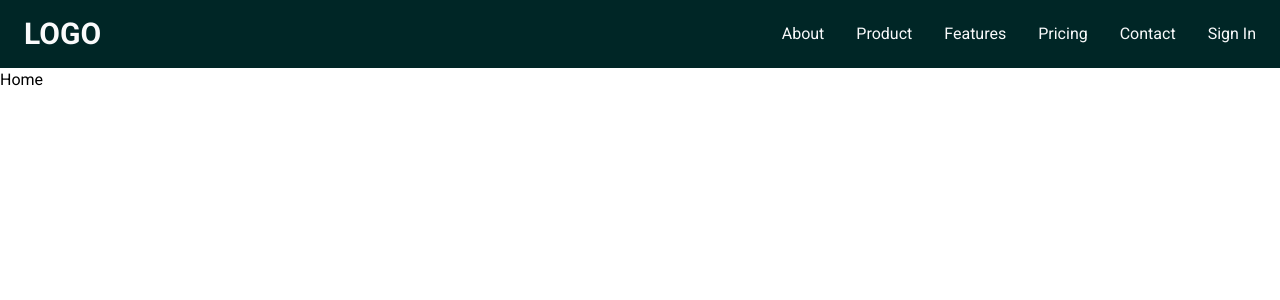
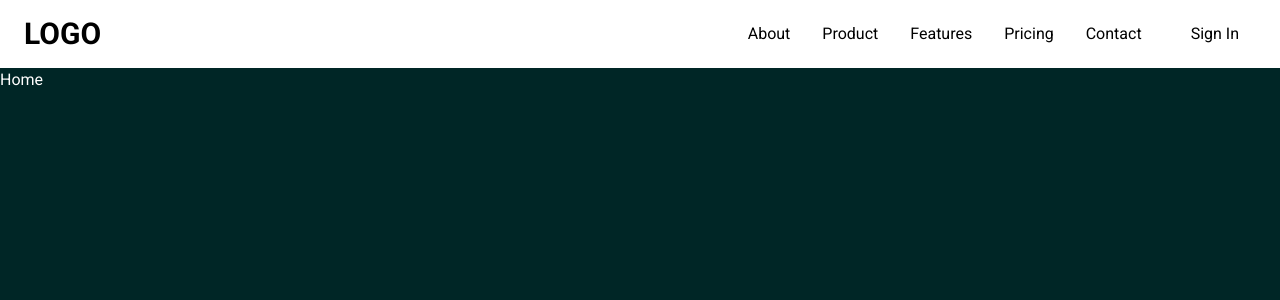
Before and after one commit to Bumblebig/Health-Diagnostic-Platform, a React (Vite) app: page / in a window 1280 px wide. Shown: the top 300 px of the page. Built offline with nearby package versions, Linux system fonts and the light colour scheme.

Commit message:
included toggle function for mobile nav

```diff
--- a/src/components/navigation/Navbar.jsx
+++ b/src/components/navigation/Navbar.jsx
@@ -1,22 +1,42 @@
+import { useState } from "react";
 import { Link } from "react-router-dom";
-import Hamburger from "./hamburger";
 
 const Navbar = () => {
+  const [nav, setNav] = useState(false);
+
+  // Toggle navigation on and off
+  const toggleNav = function () {
+    setNav(prev => !prev);
+  }
   return (
-    <header>
-      <nav className="list-none bg-primary text-gray-50 p-4 flex justify-between items-center lg:px-6">
+    <header className="w-full transition h-auto duration-200 p-4 lg:px-6">
+    {/* <header className="w-full transition-all h-auto bg-primary text-gray-50 p-4 lg:px-6"> */}
+      <nav className="list-none flex justify-between items-center transition-all duration-100">
         <li className="text-2xl font-semibold cursor-pointer lg:text-3xl"><Link to="/">LOGO</Link></li>
-
-        <Hamburger className="cursor-pointer" />
+        <svg xmlns="http://www.w3.org/2000/svg" fill="none" viewBox="0 0 24 24" strokeWidth={1.5} stroke="currentColor" className="size-7 cursor-pointer md:hidden" onClick={toggleNav}>
+          <path strokeLinecap="round" strokeLinejoin="round" d="M3.75 6.75h16.5M3.75 12h16.5m-16.5 5.25h16.5" />
+        </svg>
 
         <div className="hidden items-center gap-6 text-sm md:flex lg:text-base lg:gap-8">
-          <li className="cursor-pointer hover:text-alt"><Link to="/about-us">About</Link></li>
-          <li className="cursor-pointer hover:text-alt"><Link to="/product">Product</Link></li>
-          <li className="cursor-pointer hover:text-alt"><Link to="/features">Features</Link></li>
-          <li className="cursor-pointer hover:text-alt"><Link to="pricing">Pricing</Link></li>
-          <li className="cursor-pointer hover:text-alt"><Link to="contact">Contact</Link></li>
-          <li className="cursor-pointer hover:text-alt"><Link to="login">Sign In</Link></li>
+          <Link to="/about-us" className="cursor-pointer hover:text-alt">About</Link>
+          <Link to="/product" className="cursor-pointer hover:text-alt">Product</Link>
+          <Link to="/features" className="cursor-pointer hover:text-alt">Features</Link>
+          <Link to="pricing" className="cursor-pointer hover:text-alt">Pricing</Link>
+          <Link to="contact" className="cursor-pointer hover:text-alt">Contact</Link>
+          <Link to="login" className="cursor-pointer inline-block border border-white hover:bg-secondary px-4 py-1 rounded focus:outline-none transition duration-100 ease-in hover:border-none">Sign In</Link>
         </div>
+      </nav>
+
+      {/* Sidenav for mobile */}
+      <nav className={nav ? "w-full transition-all block duration-100" : "w-full transition-all hidden duration-100"}>
+        <ul className="block pt-6">
+          <Link to="/about-us" className="cursor-pointer text-primary text-lg block py-2 font-semibold uppercase hover:bg-slate-100">About</Link>
+          <Link to="/product" className="cursor-pointer text-primary text-lg block py-2 font-semibold uppercase hover:bg-slate-100">Product</Link>
+          <Link to="/features" className="cursor-pointer text-primary text-lg block py-2 font-semibold uppercase hover:bg-slate-100">Features</Link>
+          <Link to="pricing" className="cursor-pointer text-primary text-lg block py-2 font-semibold uppercase hover:bg-slate-100">Pricing</Link>
+          <Link to="contact" className="cursor-pointer text-primary text-lg block py-2 font-semibold uppercase hover:bg-slate-100">Contact</Link>
+          <Link to="login" className="cursor-pointer text-white text-lg block py-2 font-semibold uppercase bg-primary text-center mt-5 rounded hover:bg-transparent hover:text-primary hover:border hover:border-primary transition-all">Sign In</Link>
+        </ul>
       </nav>
     </header>
   )
--- a/src/components/navigation/hamburger.jsx
+++ /dev/null
@@ -1,6 +0,0 @@
-export default function Hamburger() {
-    return <svg xmlns="http://www.w3.org/2000/svg" fill="none" viewBox="0 0 24 24" strokeWidth={1.5} stroke="currentColor" className="size-7 md:hidden">
-    <path strokeLinecap="round" strokeLinejoin="round" d="M3.75 6.75h16.5M3.75 12h16.5m-16.5 5.25h16.5" />
-  </svg>
-
-}
--- a/src/index.css
+++ b/src/index.css
@@ -7,7 +7,7 @@
 
 @layer components {
     .btn {
-      @apply px-4 py-2 rounded-lg font-semibold focus:outline-none transition duration-300 ease-in-out;
+      @apply px-4 py-2 rounded-lg font-semibold focus:outline-none transition duration-300 ease-in-out cursor-pointer;
     }
 
     .btn-primary {
--- a/src/pages/home/Home.jsx
+++ b/src/pages/home/Home.jsx
@@ -1,6 +1,8 @@
 const Home = () => {
   return (
-    <div>Home</div>
+    <section className="w-full h-screen text-white bg-primary">
+      <div>Home</div>
+    </section>
   )
 }
 
```
Also changed, not shown: src/components/navigation/Cancel.jsx (added).
